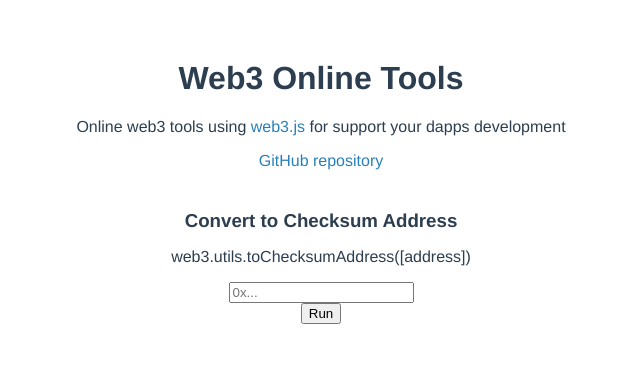
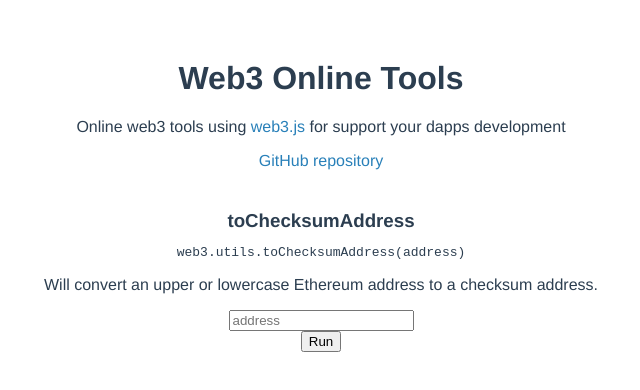
Before and after one commit to sapuri/web3-online-tools, a Vue app: page / in a window 1280 px wide. Shown: the top 390 px of the page, without its empty margins (319-959 px from the left). Built offline with nearby package versions, Linux system fonts and the light colour scheme.

Commit message:
refactor(ToChecksumAddress.vue): prettify

```diff
--- a/src/components/ToChecksumAddress.vue
+++ b/src/components/ToChecksumAddress.vue
@@ -1,12 +1,13 @@
 <template>
   <div id="to-checksum-address">
-    <h3>Convert to Checksum Address</h3>
-    <p>web3.utils.toChecksumAddress([address])</p>
+    <h3>toChecksumAddress</h3>
+    <pre>web3.utils.toChecksumAddress(address)</pre>
+    <p>Will convert an upper or lowercase Ethereum address to a checksum address.</p>
     <div>
-      <input v-model="address" placeholder="0x...">
+      <input v-model="address" placeholder="address">
       <br>
       <button v-on:click="run">Run</button>
-      <p v-if="checksumAddress" class="result">Checksum Address: {{ checksumAddress }}</p>
+      <p v-if="result" class="result">Result: {{ result }}</p>
       <p v-if="errorMsg" class="error-msg">{{ errorMsg }}</p>
     </div>
   </div>
@@ -20,16 +21,16 @@
     data() {
       return {
         address: '',
-        checksumAddress: '',
+        result: '',
         errorMsg: ''
       }
     },
     methods: {
       run: function () {
-        this.checksumAddress = '';
+        this.result = '';
         this.errorMsg = '';
         try {
-          this.checksumAddress = web3.utils.toChecksumAddress(this.address);
+          this.result = web3.utils.toChecksumAddress(this.address);
         } catch (e) {
           this.errorMsg = e.toString();
         }
```
